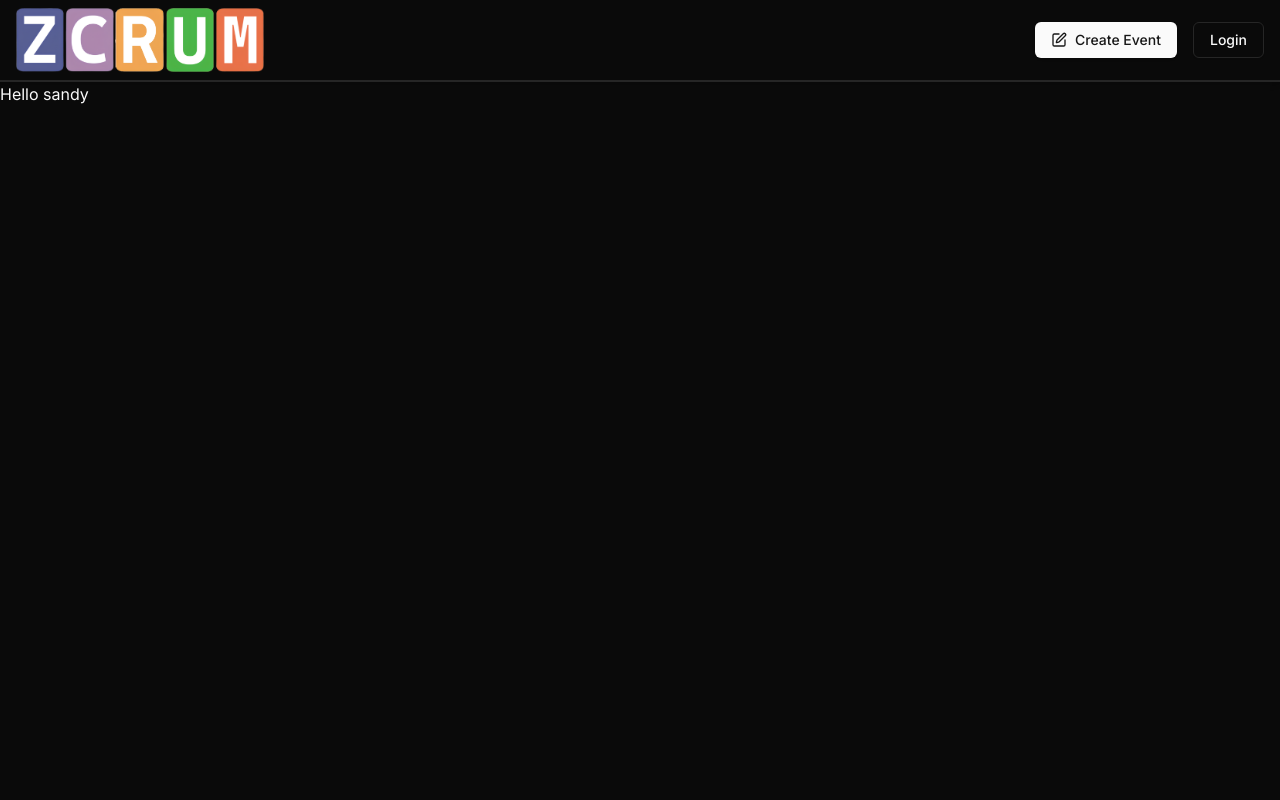
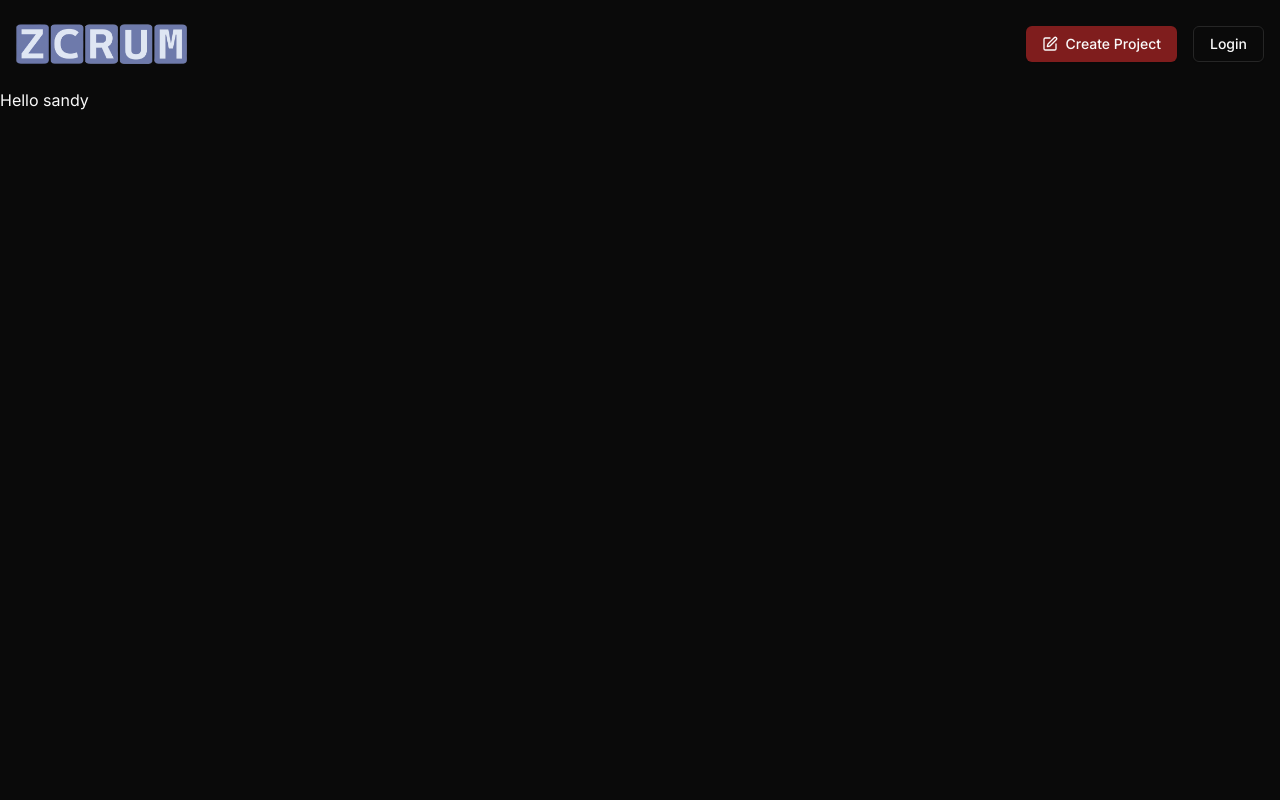
Before and after one commit to Sandeshjadhav22/scrum, a Next.js app: page / in a window 1280 px wide. Shown: the top 800 px of the page. Built offline with nearby package versions, Linux system fonts and the light colour scheme; no server answers.

Commit message:
User login button component

```diff
--- a/components/header.jsx
+++ b/components/header.jsx
@@ -1,44 +1,49 @@
 import React from "react";
-import { SignedIn, SignedOut, SignInButton } from "@clerk/nextjs";
+import { SignedIn, SignedOut, SignInButton, UserButton } from "@clerk/nextjs";
 import Image from "next/image";
 import Link from "next/link";
 // import { checkUser } from "@/lib/checkUser";
 // import UserMenu from "./user-menu";
 import { Button } from "./ui/button";
 import { PenBox } from "lucide-react";
+import UserMenu from "./user-menu";
 
 async function Header() {
   //   await checkUser();
 
   return (
-    <nav className="mx-auto py-2 px-4 flex justify-between items-center shadow-md border-b-2">
-      <Link href="/" className="flex items-center">
+    <header className=" container mx-auto">
+      <nav className=" py-6 px-4 flex justify-between items-center">
+        <Link href="/">
           <Image
-          src="/logo.png"
-          width="150"
-          height="60"
-          alt="Schedulrr Logo"
-          className="h-16 w-auto"
+            src={"/logo2.png"}
+            width={200}
+            height={56}
+            className="h-10 w-auto object-contain"
+            alt="logo"
           />
         </Link>
 
         <div className="flex items-center gap-4">
-        <Link href="/events?create=true">
-          <Button variant="default" className="flex items-center gap-2">
+          <Link href="/project/create">
+            <Button variant="destructive" className="flex items-center gap-2 ">
               <PenBox size={18} />
-            <span className="hidden sm:inline">Create Event</span>
+              <span>Create Project</span>
             </Button>
           </Link>
           <SignedOut>
-          <SignInButton forceRedirectUrl="/dashboard">
+            <SignInButton forceRedirectUrl="/onboarding">
             <Button variant="outline">Login</Button>
             </SignInButton>
           </SignedOut>
+
           <SignedIn>
-          {/* <UserMenu /> */}
+            {/* <UserButton /> */}
+            <UserMenu/>
           </SignedIn>
         </div>
       </nav>
+    </header>
   );
 }
 
--- /dev/null
+++ b/components/user-menu.jsx
@@ -0,0 +1,28 @@
+"use client";
+
+import { UserButton } from "@clerk/nextjs";
+import { ChartNoAxesGantt } from "lucide-react";
+import React from "react";
+
+const UserMenu = () => {
+  return (
+    <UserButton
+      appearance={{
+        elements: {
+          avatarBox: "w-10 h-10",
+        },
+      }}
+    >
+      <UserButton.MenuItems>
+        <UserButton.Link
+          label="My Organizations"
+          labelIcon={<ChartNoAxesGantt size={15} />}
+          href="/onboarding"
+        />
+        <UserButton.Action label="manageAccount"/>
+      </UserButton.MenuItems>
+    </UserButton>
+  );
+};
+
+export default UserMenu;
```
Lines whose indentation alone changed are shown as unchanged.
